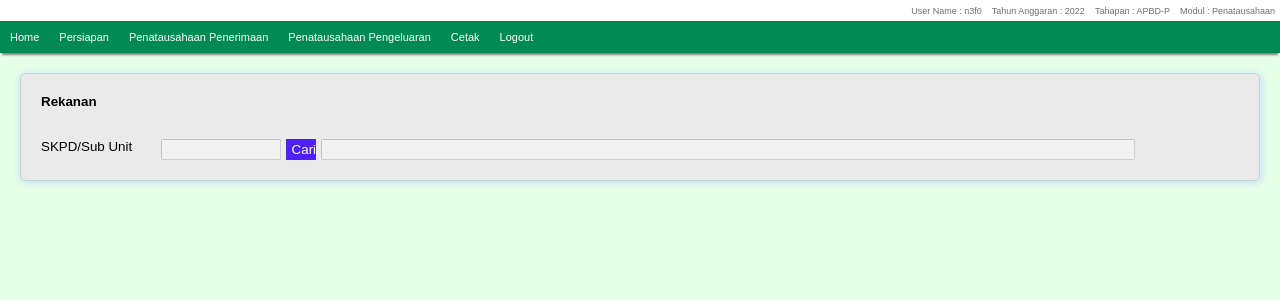
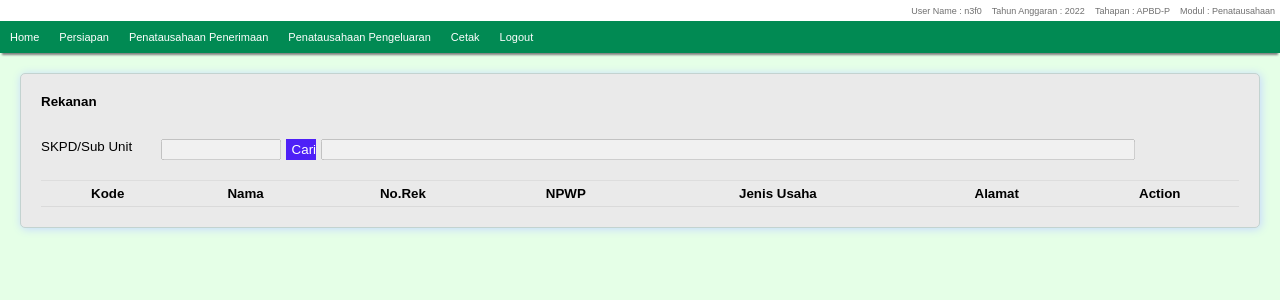
Before and after one commit to n3f0/simbendahara, a React (Create React App) app: page /persiapan/adendum in a window 1280 px wide. Shown: the top 300 px of the page. Built offline with nearby package versions, Linux system fonts and the light colour scheme.

Commit message:
update data rekanan

```diff
--- a/src/component/pages/rekanan.css
+++ b/src/component/pages/rekanan.css
@@ -1,5 +1,6 @@
 .pilihan{
     margin-top: 30px;
+    margin-bottom:20px;
 }
 .form-group{
     display: flex;
@@ -30,3 +31,14 @@
 .form-group>.c2{
     width: 68%;
 }
+table.table{
+    width: 100%;
+    border-collapse: collapse;
+}
+table.table>thead{
+    border-top:1px solid rgb(221, 221, 221);
+    border-bottom:1px solid rgb(218, 218, 218);
+}
+table.table>thead>tr>th{
+    padding:5px;
+}
--- a/src/component/pages/rekanan.jsx
+++ b/src/component/pages/rekanan.jsx
@@ -14,6 +14,21 @@ const Rekanan=(props)=>{
                     <input type="text" className="c2" name="nmunit" id="nmunit" disabled />
                 </div>
             </div>
+            <div className="row">
+                <table className="table">
+                    <thead>
+                        <tr>
+                            <th>Kode</th>
+                            <th>Nama</th>
+                            <th>No.Rek</th>
+                            <th>NPWP</th>
+                            <th>Jenis Usaha</th>
+                            <th>Alamat</th>
+                            <th>Action</th>
+                        </tr>
+                    </thead>
+                </table>
+            </div>
         </section>
     );
 
```
